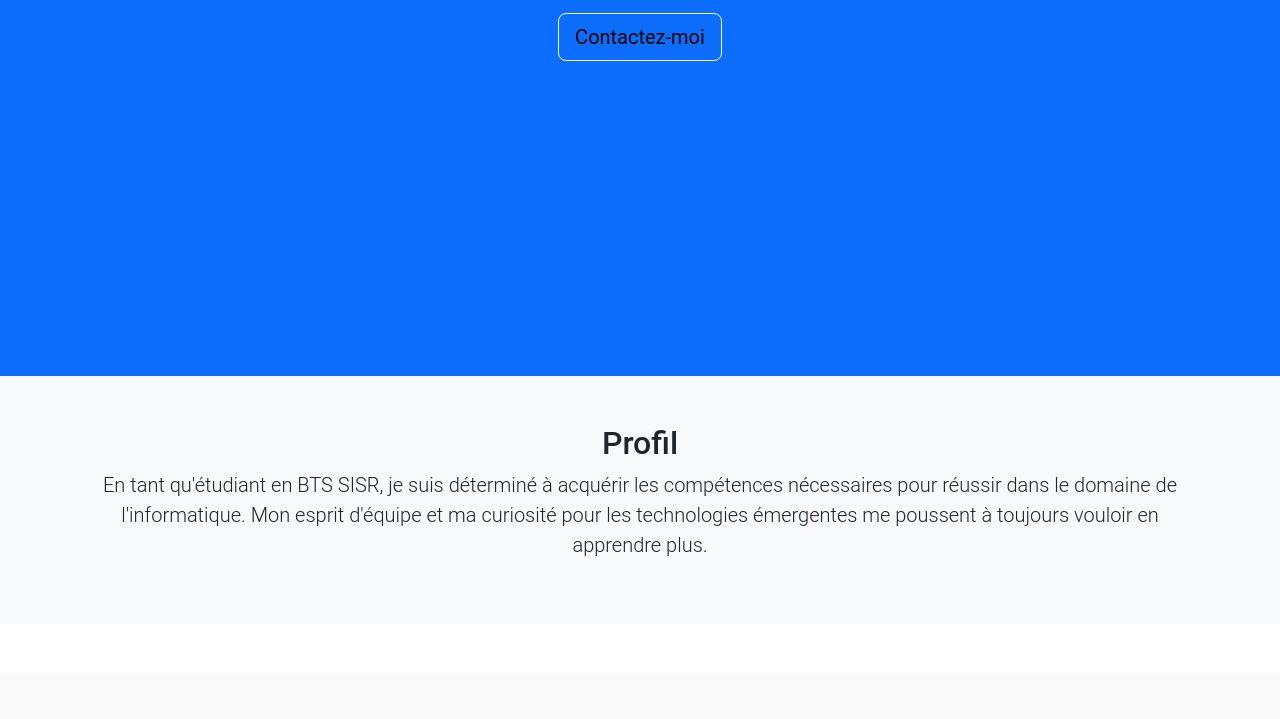
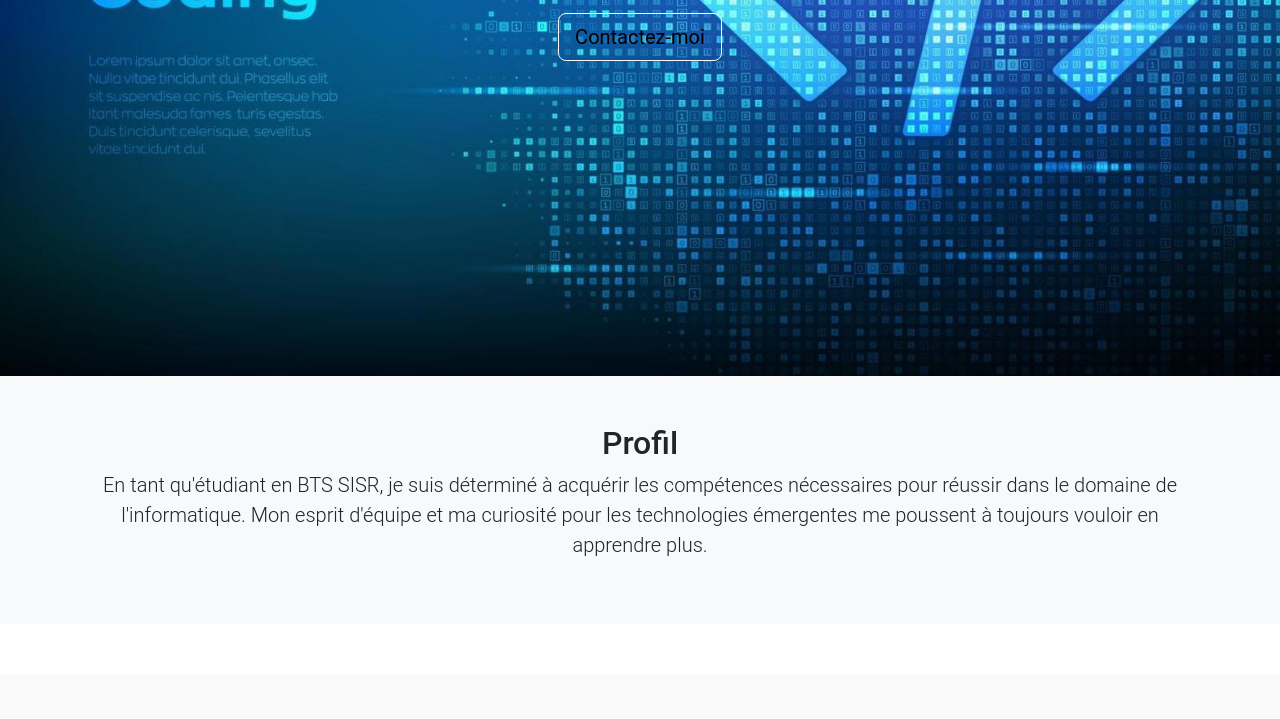
Before and after one commit to AD912009/Adrien-Renault, a plain HTML site: page index.html in a window 1280 px wide. Shown: the part 424-1143 px from the top of the page. Drawn offline with nearby package versions, Linux system fonts and the light colour scheme.

Commit message:
Update styles.css

```diff
--- a/css/styles.css
+++ b/css/styles.css
@@ -189,7 +189,7 @@ footer a:hover {
 
 /* Perso */
 header {
-    background: url('../images/hero-background.jpg') no-repeat center center/cover; /* Assurez-vous d'avoir une image de fond appropriée */
+    background: url('../images/programming-code-coding-or-hacker-background-programming-code-icon-made-with-binary-code-digital-binary-data-and-streaming-digital-code-vector.jpg') no-repeat center center/cover; /* Assurez-vous d'avoir une image de fond appropriée */
     color: #fff;
     height: 100vh; /* Hauteur pleine pour la section d'en-tête */
     display: flex;
```
